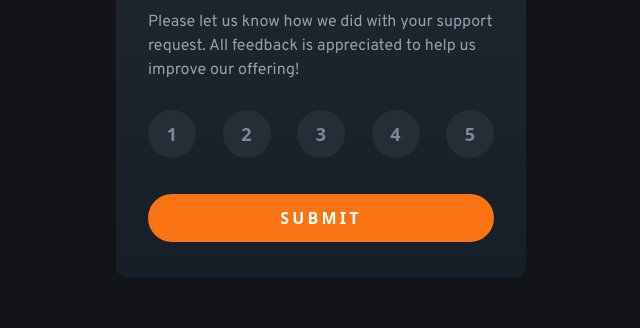
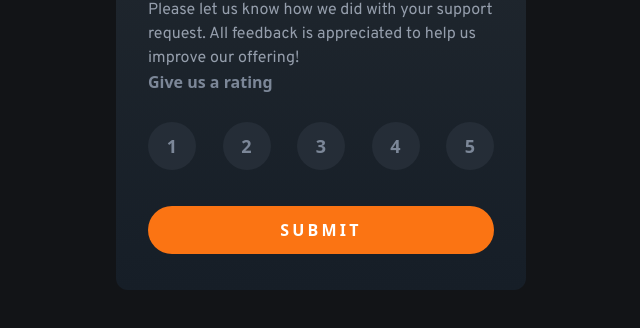
Before and after one commit to LeeConnelly12/rating-component, a website built with Vite: page index.html in a window 1280 px wide. Shown: the part 336-664 px from the top of the page, without its empty margins (319-959 px from the left). Built offline with nearby package versions, Linux system fonts and the light colour scheme; files whose address does not match are found by name.

Commit message:
Add legend

```diff
--- a/index.html
+++ b/index.html
@@ -27,6 +27,7 @@
                 </p>
                 <fieldset x-id="['rating']" :aria-activedescendant="$id('rating', rating)"
                     class="flex justify-between text-slate-500 font-bold pt-6 sm:pt-7">
+                    <legend>Give us a rating</legend>
                     <template x-for="i in 5">
                         <div>
                             <label :class="{
```
